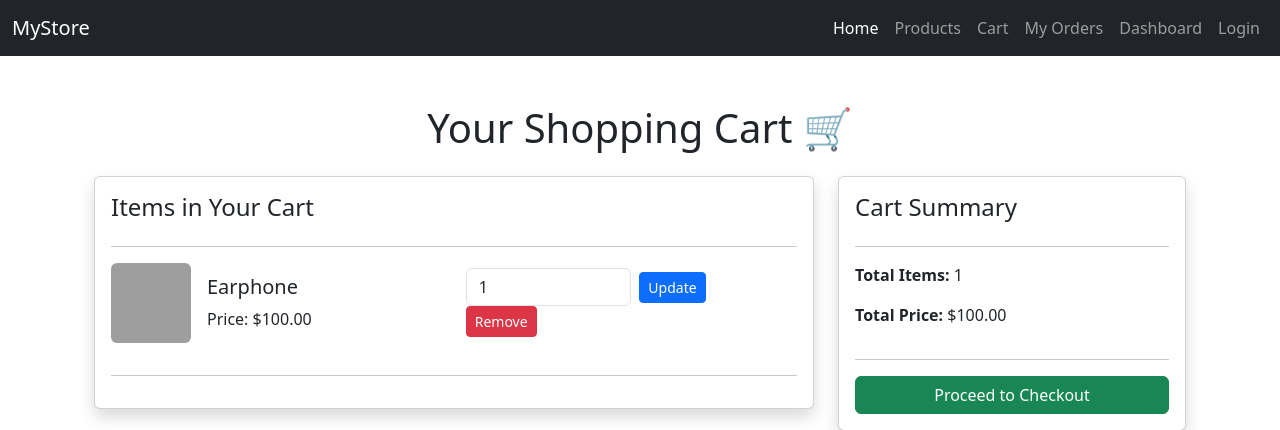
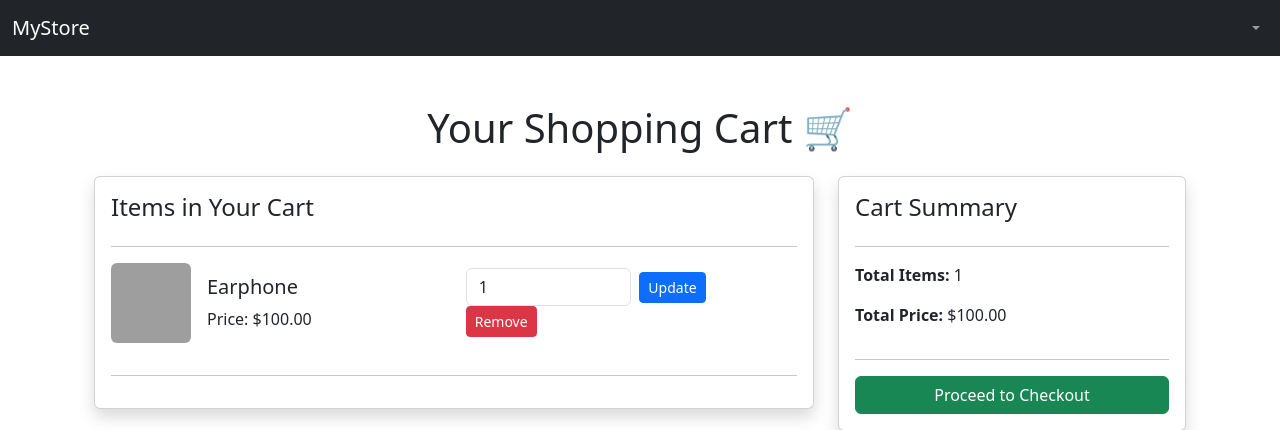
Before and after one commit to san413/ecommerce_project, a Django app: page /cart/ in a window 1280 px wide. Shown: the top 430 px of the page. Run offline with Django 5.2, Linux system fonts and the light colour scheme; a user stored in the database is signed in; data comes from the database, SQL or seed files in the repository; both versions use the stored data as it was after the commit; grey boxes are pictures that could not be loaded.

Commit message:
added three dot

```diff
--- a/store/templates/store/navbar.html
+++ b/store/templates/store/navbar.html
@@ -1,34 +1,36 @@
 <nav class="navbar navbar-expand-lg navbar-dark bg-dark">
     <div class="container-fluid">
         <a class="navbar-brand" href="{% url 'home' %}">MyStore</a>
+
+        <!-- Toggler for mobile view -->
         <button class="navbar-toggler" type="button" data-bs-toggle="collapse"
             data-bs-target="#navbarNav" aria-controls="navbarNav" aria-expanded="false"
             aria-label="Toggle navigation">
             <span class="navbar-toggler-icon"></span>
         </button>
 
+        <!-- Collapsible part -->
         <div class="collapse navbar-collapse" id="navbarNav">
             <ul class="navbar-nav ms-auto">
-                <li class="nav-item">
-                    <a class="nav-link active" href="{% url 'home' %}">Home</a>
+
+                <!-- Three Dot Dropdown -->
+                <li class="nav-item dropdown">
+                    <a class="nav-link dropdown-toggle" href="#" id="navbarDropdownMenuLink"
+                        role="button" data-bs-toggle="dropdown" aria-expanded="false">
+                        <i class="bi bi-three-dots-vertical"></i> <!-- Bootstrap icon -->
+                    </a>
+                    <ul class="dropdown-menu dropdown-menu-end" aria-labelledby="navbarDropdownMenuLink">
+                        <li><a class="dropdown-item" href="{% url 'home' %}">Home</a></li>
+                        <li><a class="dropdown-item" href="{% url 'products' %}">Products</a></li>
+                        <li><a class="dropdown-item" href="{% url 'cart' %}">Cart</a></li>
+                        <li><a class="dropdown-item" href="{% url 'order_history' %}">My Orders</a></li>
+                        {% if request.user.is_staff %}
+                            <li><a class="dropdown-item" href="{% url 'admin_dashboard' %}">Dashboard</a></li>
+                        {% endif %}
+                        <li><a class="dropdown-item" href="{% url 'login' %}">Login</a></li>
+                    </ul>
                 </li>
-                <li class="nav-item">
-                    <a class="nav-link" href="{% url 'products' %}">Products</a>
-                </li>
-                <li class="nav-item">
-                    <a class="nav-link" href="{% url 'cart' %}">Cart</a>
-                </li>
-                <li class="nav-item">
-                    <a class="nav-link" href="{% url 'order_history' %}">My Orders</a>
-                </li>
-                {% if request.user.is_staff %}
-                <li class="nav-item">
-                    <a class="nav-link" href="{% url 'admin_dashboard' %}">Dashboard</a>
-                </li>
-                {% endif %}
-                <li class="nav-item">
-                    <a class="nav-link" href="{% url 'login' %}">Login</a>
-                </li>
+
             </ul>
         </div>
     </div>
```
Also changed, not shown: db.sqlite3.
